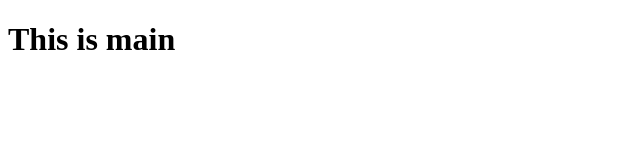
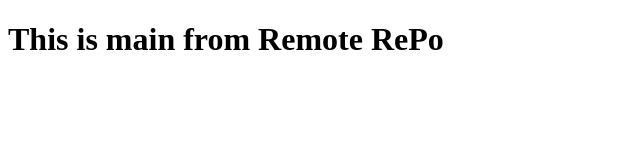
Before and after one commit to hassaneltobgy/Agile_assessment, a plain HTML site: page index.html in a window 1280 px wide. Shown: the whole page, without its empty margins (0-640 px from the left). Drawn offline with Linux system fonts and the light colour scheme.

Commit message:
upating from remote repo

```diff
--- a/index.html
+++ b/index.html
@@ -8,7 +8,7 @@
 <body>
 
 
-<h1>This is main </h1>
+<h1>This is main from Remote RePo </h1>
 
 
 </body>
```
